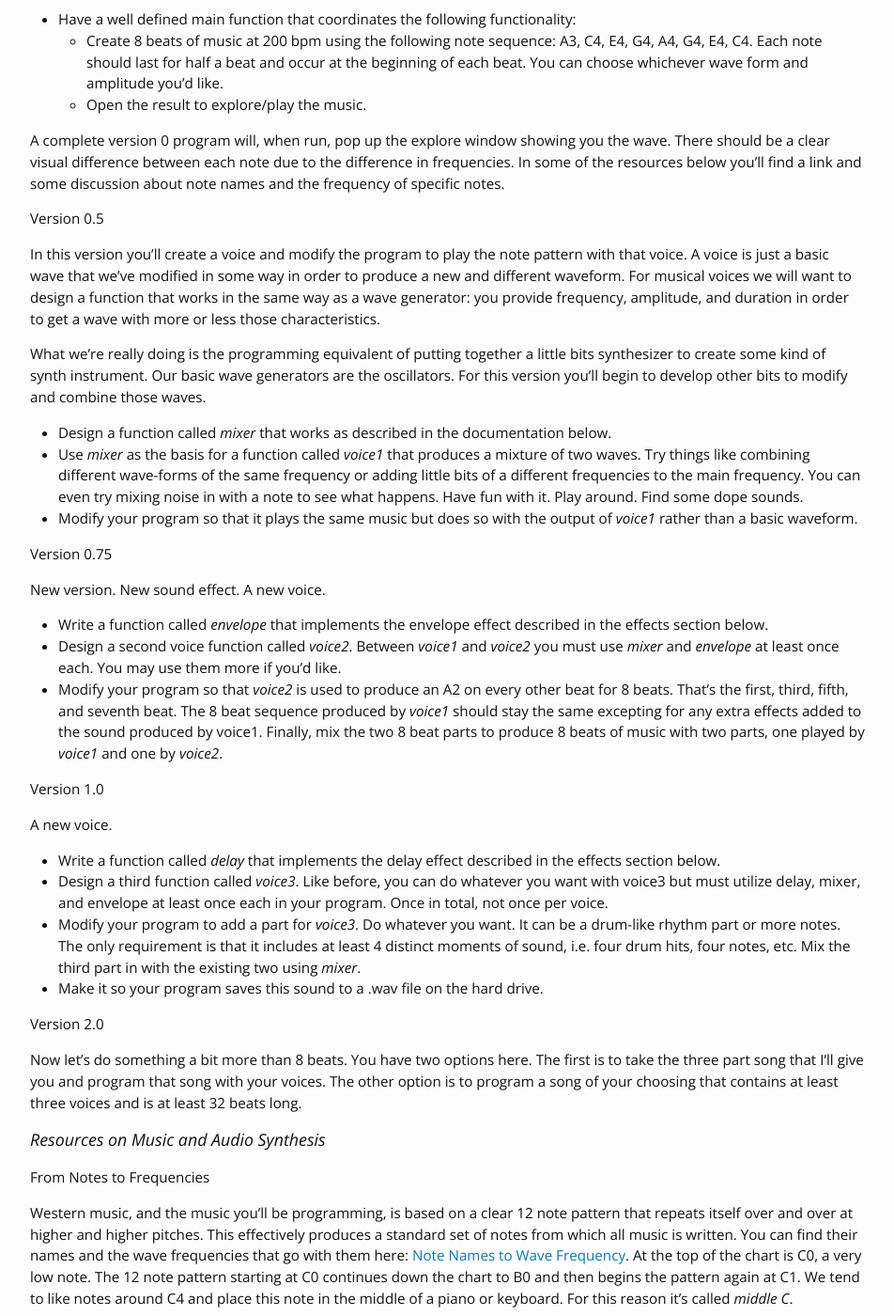
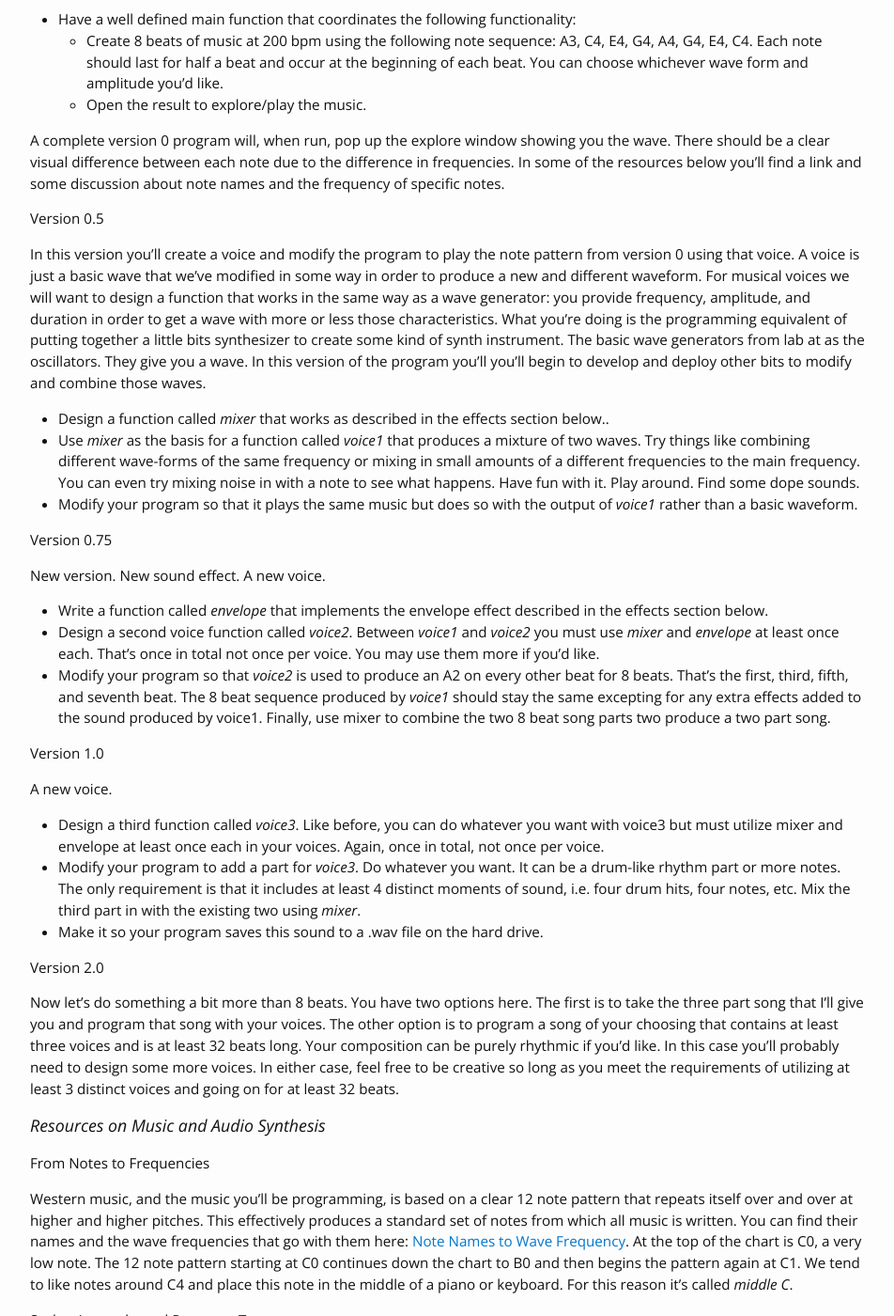
Before and after one commit to jlmayfield/jlmayfield.github.io, a Jekyll site: the page built from teaching/COMP151/projects/project2.md, in a window 1280 px wide and 1400 px high, scrolled down 604 px. Shown: the whole window at 94% size, without its empty margins (163-1115 px from the left). Built offline with Jekyll 4.4.1, drawn with Linux system fonts in a browser that asks for light colours; some of the changed text lies outside the part shown.

Commit message:
f19. c151. project2 updates

```diff
--- a/teaching/COMP151/projects/project2.md
+++ b/teaching/COMP151/projects/project2.md
@@ -26,13 +26,11 @@ A complete version 0 program will, when run, pop up the explore window showing y
 
 #### Version 0.5
 
-In this version you'll create a voice and modify the program to play the note pattern with that voice. A voice is just a basic wave that we've modified in some way in order to produce a new and different waveform. For musical voices we will want to design a function that works in the same way as a wave generator: you provide frequency, amplitude, and duration in order to get a wave with more or less those characteristics.
-
-What we're really doing is the programming equivalent of putting together a little bits synthesizer to create some kind of synth instrument. Our basic wave generators are the oscillators. For this version you'll begin to develop other bits to modify and combine those waves.
+In this version you'll create a voice and modify the program to play the note pattern from version 0 using that voice. A voice is just a basic wave that we've modified in some way in order to produce a new and different waveform. For musical voices we will want to design a function that works in the same way as a wave generator: you provide frequency, amplitude, and duration in order to get a wave with more or less those characteristics.  What you're doing is the programming equivalent of putting together a little bits synthesizer to create some kind of synth instrument. The basic wave generators from lab at as the oscillators. They give you a wave. In this version of the program you'll you'll begin to develop and deploy other bits to modify and combine those waves.
 
 
-* Design a function called *mixer* that works as described in the documentation below.
-* Use *mixer* as the basis for a function called *voice1* that produces a mixture of two waves. Try things like combining different wave-forms of the same frequency or adding little bits of a different frequencies to the main
+* Design a function called *mixer* that works as described in the effects section below..
+* Use *mixer* as the basis for a function called *voice1* that produces a mixture of two waves. Try things like combining different wave-forms of the same frequency or mixing in small amounts of a different frequencies to the main
  frequency. You can even try mixing noise in with a note to see what happens. Have fun with it. Play around. Find some dope sounds.
 * Modify your program so that it plays the same music but does so with the output of *voice1* rather than a basic waveform.
 
@@ -41,21 +39,20 @@ What we're really doing is the programming equivalent of putting together a litt
 New version. New sound effect. A new voice.
 
 * Write a function called *envelope* that implements the envelope effect described in the effects section below.
-* Design a second voice function called *voice2*. Between *voice1* and *voice2* you must use *mixer* and *envelope* at least once each. You may use them more if you'd like.
-* Modify your program so that *voice2* is used to produce an A2 on every other beat for 8 beats. That's the first, third, fifth, and seventh beat. The 8 beat sequence produced by *voice1* should stay the same excepting for any extra effects added to the sound produced by voice1. Finally, mix the two 8 beat parts to produce 8 beats of music with two parts, one played by *voice1* and one by *voice2*.
+* Design a second voice function called *voice2*. Between *voice1* and *voice2* you must use *mixer* and *envelope* at least once each. That's once in total not once per voice. You may use them more if you'd like.
+* Modify your program so that *voice2* is used to produce an A2 on every other beat for 8 beats. That's the first, third, fifth, and seventh beat. The 8 beat sequence produced by *voice1* should stay the same excepting for any extra effects added to the sound produced by voice1. Finally, use mixer to combine the two 8 beat song parts two produce a two part song.
 
 #### Version 1.0
 
 A new voice.
 
-* Write a function called *delay* that implements the delay effect described in the effects section below.
-* Design a third function called *voice3*. Like before, you can do whatever you want with voice3 but must utilize delay, mixer, and envelope at least once each in your program. Once in total, not once per voice.
+* Design a third function called *voice3*. Like before, you can do whatever you want with voice3 but must utilize mixer and envelope at least once each in your voices. Again, once in total, not once per voice.
 * Modify your program to add a part for *voice3*. Do whatever you want. It can be a drum-like rhythm part or more notes. The only requirement is that it includes at least 4 distinct moments of sound, i.e. four drum hits, four notes, etc. Mix the third part in with the existing two using *mixer*.
 * Make it so your program saves this sound to a .wav file on the hard drive.
 
 #### Version 2.0
 
-Now let's do something a bit more than 8 beats. You have two options here. The first is to take the three part song that I'll give you and program that song with your voices. The other option is to program a song of your choosing that contains at least three voices and is at least 32 beats long.
+Now let's do something a bit more than 8 beats. You have two options here. The first is to take the three part song that I'll give you and program that song with your voices. The other option is to program a song of your choosing that contains at least three voices and is at least 32 beats long.  Your composition can be purely rhythmic if you'd like. In this case you'll probably need to design some more voices. In either case, feel free to be creative so long as you meet the requirements of utilizing at least 3 distinct voices and going on for at least 32 beats.
 
 
 ### Resources on Music and Audio Synthesis
@@ -92,9 +89,9 @@ You'll be implementing program versions of little bit synth kit components. Belo
 
 ##### Mixer
 
-The mixer takes two audio signals and combines them in amounts based on how you set the input knobs. We can think of this as a function that takes two sound objects and two numbers between 0 and 1 and returns a mixture of those sounds based on the values of the numbers. We can think of the numbers as volume settings. If you use the number 1, then you're asking for 100% of the original sound. Using 0 then means using none of the original sound. In this way we can not only control the proportion of each sound in the result but the overall volume as well.
+The mixer takes two audio signals and combines them in amounts based on how you set the input knobs. We can think of this as a function that takes two sound objects and two numbers between 0 and 1 and returns a mixture of those sounds based on the values of the numbers. We can think of the numbers as volume settings. If you use the number 1, then you're asking for 100% of the original sound. Using 0 then means using none of the original sound. In this way we can not only control the proportion of each sound in the result but the overall volume as well. Finally, this mixer should have no problem mixing sounds of differing lengths. The result should be as long as the longest sound. If your first sound is two seconds and the second is one second, then the result is two seconds where the first second is a mix of the two sounds and the last second is just the last second of the first sound.
 
-Let's imagine some examples.  Let's say you have two sounds *s1* and *s2*.  Then doing something like *mixer(s1,1,s2,1)* would mix them together in equal parts and at their original volume. On the other hand doing *mixer(s1,.5,s2,.5)* cuts the volume by half on each sound but then mixes them together.  By keeping the numbers the same we can keep the mix balanced but cut back the volume to avoid clipping that is likely to occur if the original amplitude of *s1* and *s1* was already pretty high.
+Let's consider some examples.  Let's say you have two sounds *s1* and *s2*.  Then doing something like *mixer(s1,1,s2,1)* would mix them together in equal parts and at their original volume. On the other hand doing *mixer(s1,.5,s2,.5)* cuts the volume by half on each sound but then mixes them together.  By keeping the numbers the same we can keep the mix balanced but cut back the volume to avoid clipping that is likely to occur if the original amplitude of *s1* and *s1* was already pretty high.
 
 If instead we did *mixer(s1,1,s2,.5)* then we'd mix the full volume of s1 with s2 at half volume. This lets us keep s1 as a dominate wave and use s2 to spice it up a bit. This kind of mixing is also important if we want to mix more than two sounds in equal proportions. Let's say we also have sound *s3* and would like to mix it equally with *s1* and *s2*. We can first do  *temp = *mixer(s1,0.5,s2,0.5)* to get an equal mix of *s1* and *s2*. If we then did *mixer(temp,0.5,s3,0.5)* we'd end up with too much temp because we've effectively cut *s1* and *s2* in half again. What we need to do is *mixer(temp,0.667,s3,0.333)* to account for the fact that two thirds of the components are mixed in *temp* and only one third in *s3*. A similar kind of scaling would need to occur to mix in a fourth signal.
 
```
